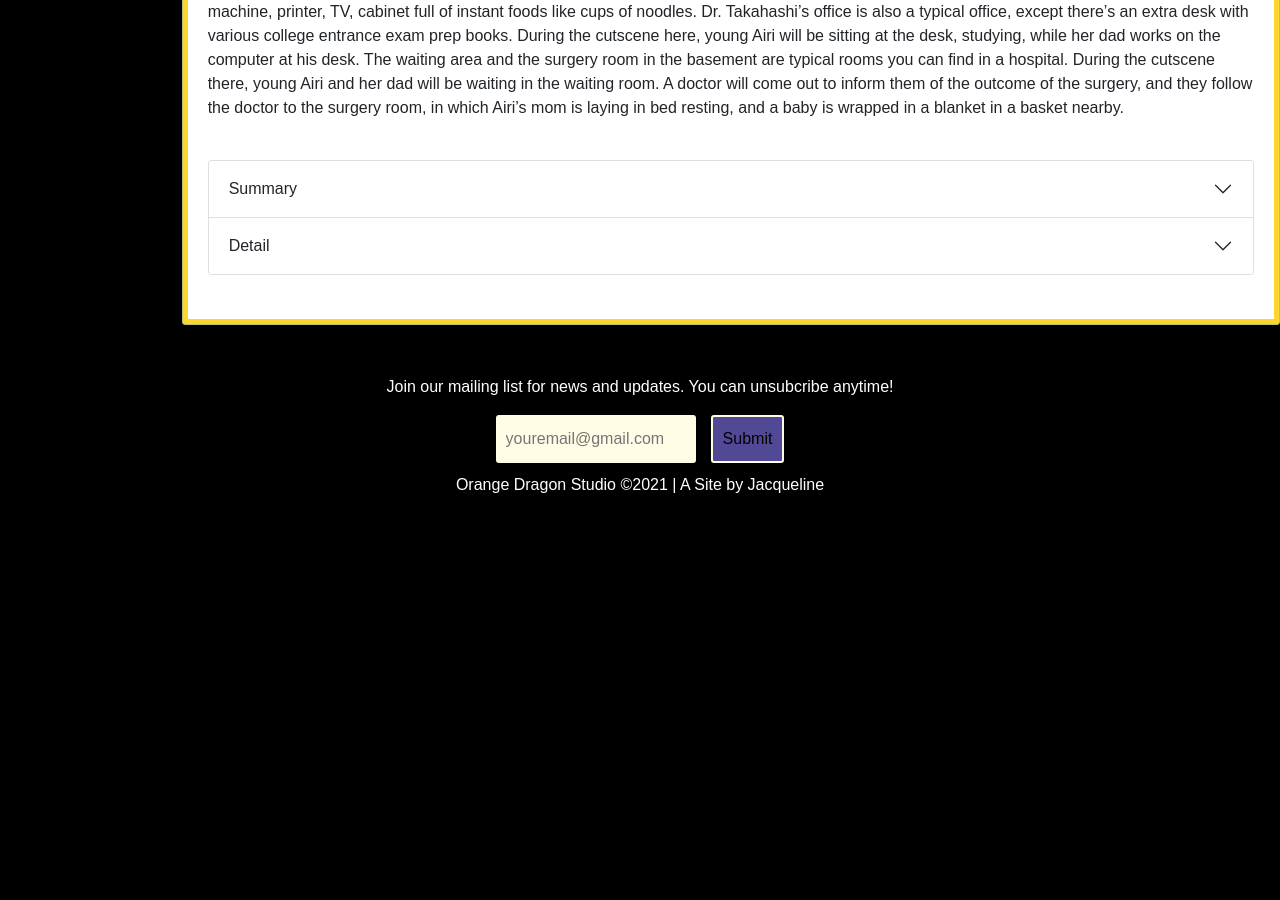
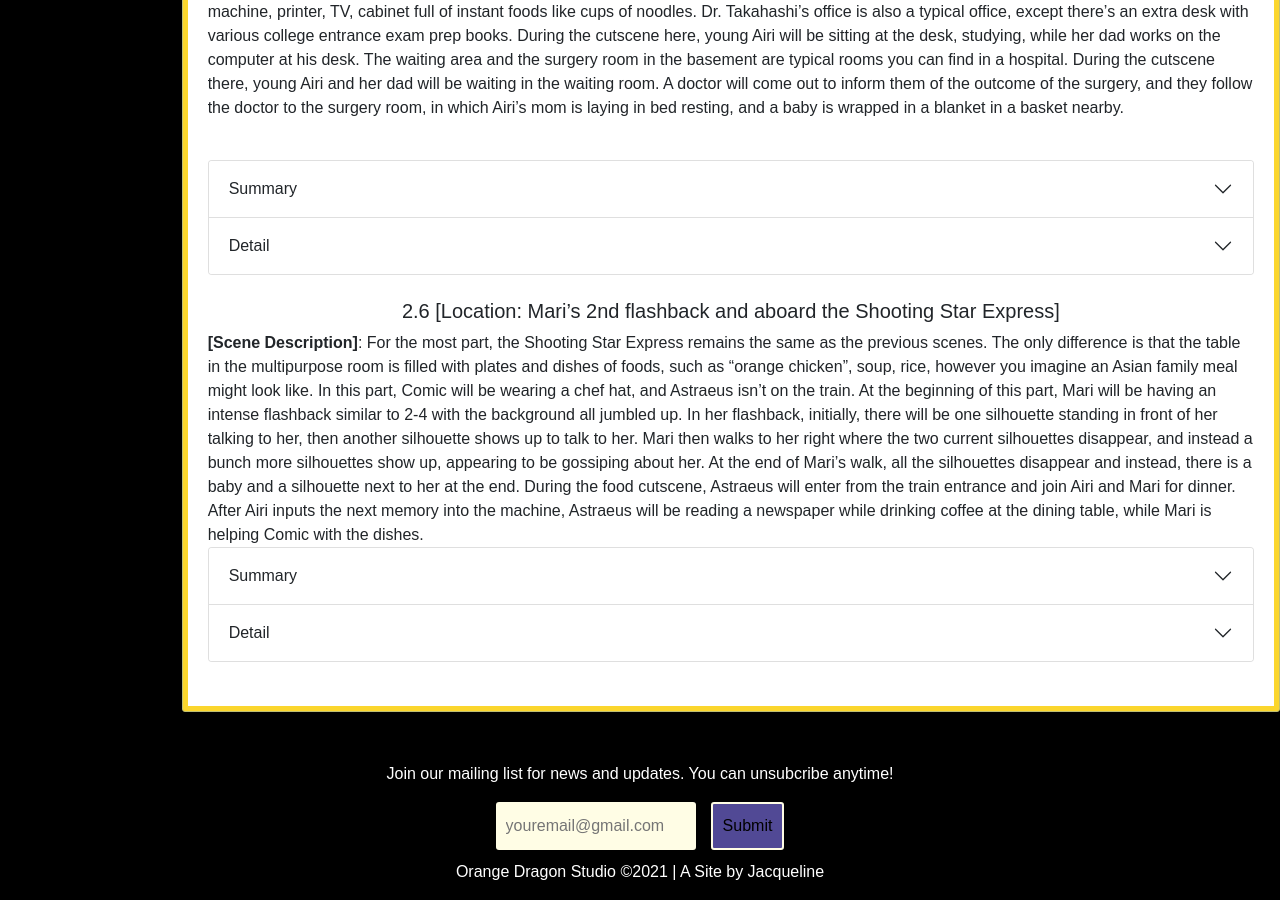
Before and after one commit to Jacquelinett/mwuaps, a Jekyll site: the page built from wiki/story/chapter2/index.html, in a window 1280 px wide and 900 px high, scrolled down 2124 px. Built offline with Jekyll 4.4.1, drawn with Linux system fonts in a browser that asks for light colours; before the commit the page ends 2637 px from its top, so only the background shows below that; some of the changed lines change nothing that is shown.

Commit message:
upload 2-6

```diff
--- /dev/null
+++ b/wiki/story/chapter2/chapter2-6.html
@@ -0,0 +1,206 @@
+<h5>2.6 [Location: Mari’s 2nd flashback and aboard the Shooting Star Express]</h5>
+
+<b>[Scene Description]</b>: For the most part, the Shooting Star Express remains the same as the previous scenes. The
+only difference is that the table in the multipurpose room is filled with plates and dishes of foods, such as “orange
+chicken”, soup, rice, however you imagine an Asian family meal might look like. In this part, Comic will be wearing a
+chef hat, and Astraeus isn’t on the train. At the beginning of this part, Mari will be having an intense flashback
+similar to 2-4 with the background all jumbled up. In her flashback, initially, there will be one silhouette standing in
+front of her talking to her, then another silhouette shows up to talk to her. Mari then walks to her right where the two
+current silhouettes disappear, and instead a bunch more silhouettes show up, appearing to be gossiping about her. At the
+end of Mari’s walk, all the silhouettes disappear and instead, there is a baby and a silhouette next to her at the end.
+During the food cutscene, Astraeus will enter from the train entrance and join Airi and Mari for dinner. After Airi
+inputs the next memory into the machine, Astraeus will be reading a newspaper while drinking coffee at the dining table,
+while Mari is helping Comic with the dishes.
+
+<br>
+<div class="accordion" id="chapter2-1">
+    <div class="accordion-item">
+        <button class="accordion-button collapsed" type="button" data-bs-toggle="collapse"
+            data-bs-target="#chapter2-1-1" aria-expanded="false" aria-controls="chapter2-1-1">
+            Summary
+        </button>
+        <div id="chapter2-1-1" class="accordion-collapse collapse" data-bs-parent="#chapter2-1">
+            <div class="accordion-body">
+                Mari has another flashback as soon as she and Airi are back on the Shooting Star Express. In her
+                flashback, she had a fight with her parents and stormed out of the room, where there are a bunch of
+                people gossiping about her. Mari sees her sister at the end of her flashback, remembers her sister’s
+                name was Ayaka, and broke down crying. Airi and Mari bond over their increasingly similar pasts,
+                motivating each other to move forward. Since the last 2 memories have been sad for Airi, Mari suggests
+                that they go to a happy memory next instead and Airi decides to go to the zoo. Airi and Mari eat, do the
+                dishes and head out.
+            </div>
+        </div>
+    </div>
+    <div class="accordion-item">
+        <button class="accordion-button collapsed" type="button" data-bs-toggle="collapse"
+            data-bs-target="#chapter2-1-2" aria-expanded="false" aria-controls="chapter2-1-2">
+            Detail
+        </button>
+        <div id="chapter2-1-2" class="accordion-collapse collapse" data-bs-parent="#chapter2-1">
+            <div class="accordion-body">
+                <p>[Scene]: Mari is having a flashback where a silhouette is talking to her:</p>
+                <ul>
+                    <li>[Mari]: “I DON’T WANT TO BE HERE DAD. I wish you weren’t my parents. All you ever do is give me
+                        homework and make me take stupid classes I don’t really care for.</li>
+                    <li>[Silhouette]: “Don’t you dare talk to me that way. I’m doing this for you. I’m trying to help
+                        you. Do you think I want someone like you at the office? No, you are a disgrace, I would rather
+                        be a beggar and have a normal kid than someone like you. But we are trying to help you so that
+                        despite what you are, you can still be a productive member of society. The least you can do is
+                        shut up, do as you are told, and stay out of everybody’s sight so you don’t bring shame on our
+                        family”</li>
+                    <li>Another silhouette appears in the background</li>
+                    <li>[Second Silhouette]: “Please listen to your father. He cares for you.”</li>
+                    <li>[Mari]: “Fuck you both”</li>
+                    <li>Mari turns around and starts running, the two silhouettes disappear and a different set of
+                        silhouettes appear instead, seemingly gossiping about Mari. Mari runs toward a silhouette
+                        standing next to the baby, and as she gets closer, she slows down. The silhouette notices Mari
+                        and tells her to “Come! Say hi to Ayaka!”</li>
+                    <li>Mari slowly walks toward the baby, drops to the ground on her knee, and starts sobbing.</li>
+                </ul>
+
+                <p>[Scene]: We cut back to Airi and Mari at the entrance of the train, Airi walks forward and starts
+                    talking without looking at Mari, who is writhing in pain, with her hand holding her head.</p>
+                <ul>
+                    <li>[Airi]: “You know, it’s kinda funny that you have a little sister. Considering how similar our
+                        pasts are, if you had a little brother too I would have believed that we are the same person
+                        from a parallel universe or something”</li>
+                    <li>Airi stretch, waiting for a response</li>
+                    <li>[Airi turns around to look at Mari]: “...Mari? MARI, ARE YOU OKAY?”</li>
+                    <li>Airi run over to Mari and shake her repeatedly, eventually Mari quickly shake her head, snap
+                        back to the present</li>
+                    <li>[Mari]: “Hey. Sorry. Yeah. I’m okay. I just… had another flashback”</li>
+                    <li>[Airi]: “Nothing to be sorry for. Are you sure you are okay? You seemed to be in pain. Were you
+                        able to remember anything?”</li>
+                    <li>[Mari]: “Yup, I’m okay, I think. And I guess so, I could remember some conversations I had with
+                        my parents, but for some reason, I can’t seem to recall their faces. And I remember my sister’s
+                        name.</li>
+                    <li>[Airi]: “I see. What was her name?”</li>
+                    <li>[Mari]: “Ayaka”</li>
+                    <li>[Airi]: “Oo, that’s a pretty name. Funnily enough, I remember hearing that name somewhere
+                        before. Can’t seem to recall it right now though”</li>
+                    <li>[Mari]: “Well, if you do remember please let me know”</li>
+                    <li>[Airi]: “I will try to remember. Was there anything else you remember? Anything that could give
+                        me an idea of where to take you next?”</li>
+                    <li>[Mari]: “Unfortunately no. But, I thought about it Airi, you don’t have to take me to places
+                        that are painful for you. Both the school and the hospital seemed to cause you emotional pain. I
+                        appreciate your help but I don’t want you to put yourself in painful memories for me”</li>
+                    <li>[Airi]: “It’s really fine Mari, those were sad memories, yes but, it’s not like it really
+                        affects me any more. It’s the past, it is what it is, I’m not going to let something like that
+                        affect me”</li>
+                    <li>[Mari]: “You are really brave Airi. You aren’t just reliving your painful memories, you are
+                        allowing yourself to be vulnerable and let someone else see it. To be honest, the more I seem to
+                        remember, the more scared I become, after all, I must have killed myself for a reason right? I
+                        can’t seem to remember all the details but it seems like… My childhood was painful. Had our
+                        situation reversed, I would probably be too ashamed and probably would have chased you out of my
+                        memory.</li>
+                    <li>[Airi]: “I think you are giving me more credit than I deserve Mari. It’s not even like I had a
+                        horrible childhood. I was always well-fed and thanks to my parents, I have a decent job at a
+                        decent company. Could it be better? Yes, but I’m not letting it bother me. I don’t know much
+                        about you Mari, and I’m sure you have your demons, but regardless of what your past is like, I
+                        hope you can find it in you to accept it and live on.</li>
+                    <li>[Mari]: “...I hope so”</li>
+                    <li>[Airi smile]: “Tell you what. Why don’t we go to the zoo next? It is probably one of my happiest
+                        childhood memories. Since Applewood is a small town, there was only one zoo in the town. so if
+                        you grew up here surely you must have come there at one point”</li>
+                    <li>[Mari smile]: “That sounds like fun! I would love to”</li>
+                    <li>[Airi]: “Alright! It is decided then. Now can we please go eat some food I’m hungry”</li>
+                    <li>[Mari’s stomach growl]: “Shit. Now that you said it, yes, I’m starving. I wonder what Comic have
+                        for us”</li>
+                </ul>
+
+                <p>[Gameplay]: It’s pretty obvious but to start the next part, the player just needs to go talk to Comic
+                    and ask if the food is ready. The foods are already on the table, but I want the player to interact
+                    with Comic instead to start the scene and save the food on the tables for optional dialogs, such as
+                    Airi observing and remarking that “the chicken meat looks… kind of weird”. I will probably add some
+                    more “fun” lore too, such as Astraeus, who isn’t on the train at the moment, forgot to put away his
+                    diary, and Airi can pick it up and read it and see some cheeky comments Astraeus wrote.</p>
+
+                <p>[Scene]: Airi and Mari are sitting at the dining table, and Comic is serving them food. Airi and Mari
+                    start eating</p>
+                <ul>
+                    <li>[Airi]: “Comic, wow, your chicken is really good. What’s your secret?”</li>
+                    <li>[Comic turns over and wink at the player, breaking the 4th wall]: “A programmer’s magic”</li>
+                    <li>[Airi]: “Huh? What kind of answer is that? You are soooo weird”</li>
+                    <li>Airi keeps on eating, a moment after, from off-screen the sound of the door opens, and after a
+                        moment Astraeus enters, walks to the table and sits down.</li>
+                    <li>[Astraeus]: “Cheers, Airi, Mari. Hope you had a great adventure so far”</li>
+                    <li>[Airi]: “It was good, and it seems like Mari is remembering a lot more with each trip. What
+                        about you? Where did you go?”</li>
+                    <li>[Astraeus]: “I had to go play detective for a lost spirit helping her find out who murdered her
+                        so she could move on. You know, typical god stuff. Pretty boring”</li>
+                    <li>[Airi]: “That sound kinda fun actually”</li>
+                    <li>[Astraeus]: “Well maybe once this is all over I might hire you as an assistant to do them for me
+                        eh?”</li>
+                    <li>[Astraeus take a bite of the “chicken”]: “OI, Comic, the bat is really good”</li>
+                    <li>[Airi coughs and spit the food reflexively]: “W...What did you say?”</li>
+                    <li>[Astraeus replies nonchalantly, taking another bite as he speaks]: “I was complimenting Comic’s
+                        cooking, his bat meat is outstanding this time. Very juicy”</li>
+                    <li>[Airi]: “T...This is bat meat?”</li>
+                    <li>[Comic make a face and start waddling backward]: “...Oh boy oh geez all of the sudden I need to
+                        go to the bathroom, talk to you in a bit”</li>
+                    <li>[NOTICE: IF AIRI INTERACTED WITH COMIC IN 2-4 AND ASKED HIM WHAT HE IS PREPPING, THE FOLLOWING
+                        DIALOG HAPPEN]</li>
+                    <li>[Airi]: “But… you told me you were hunting a ‘ferocious bird’, your word exactly… I thought bird
+                        mean chicken in context”</li>
+                    <li>[Comic]: “No comment”</li>
+                    <li>[Airi put her chopstick down and just stop eating completely]: “I see”</li>
+                    <li>[Airi look over at Mari, who is still eating happily]: “Mari wtf how can you still eat after
+                        that?”</li>
+                    <li>[Mari put more food in her mouth and answer without looking at Airi]: “Food is good. Taste like
+                        chicken”</li>
+                    <li>[Airi glares at Mari]: “I see… well. I think I’m full now. I’m gonna… go uh… OH. I’m gonna go
+                        input my memory into the machine. See you guys later”</li>
+                    <li>[Mari doesn’t stop eating]: “Your loss Airi. Food is good”</li>
+                </ul>
+
+                <p>[Gameplay]: Mari is NOT with Airi for the time being. As the dialog suggests, the player needs to go
+                    input the 3rd memory, which is now a 4x3 sliding puzzle of a zoo with a giraffe. Once that is done,
+                    Airi will remark that she should go grab Mari to head to the next destination. The player can now
+                    optionally talk to Astraeus for some more lore story, or talk to Mari, who’s helping Comic with the
+                    dishes.</p>
+
+                <p>[Scene]: Airi join in with Mari and Comic on doing the dishes</p>
+                <ul>
+                    <li>[Comic]: “Was the food really that bad, Airi?”</li>
+                    <li>[Airi sigh]: “No. It does taste good, I did enjoy it before I found out what it was…”</li>
+                    <li>[Comic]: “I see”</li>
+                    <li>[Airi]: “Sorry, I didn’t mean any offense, it just I’m not used to it”</li>
+                    <li>[Comic]: “None taken. Tell you what, finish the dishes for me and we can call it even”</li>
+                    <li>[Airi]: “Deal”</li>
+                    <li>[Comic]: “I will leave you two to it then”</li>
+                    <li>Comic walks away, leaving Mari and Airi to do the dishes</li>
+                    <li>[Airi]: “The machine is all set up and ready to go, Mari, whenever you are good to go”</li>
+                    <li>[Mari]: “Thank you. Let’s go once we finish this”</li>
+                    <li>A moment of silent pass by</li>
+                    <li>[Airi blushes]: “Says, Mari, what you said back there, about me being brave and all that. Did
+                        you really mean it?”</li>
+                    <li>[Mari]: “Yeah, of course, you are showing your vulnerable past to a complete stranger, if that
+                        isn’t brave, I don’t know what that is</li>
+                    <li>[Airi]: “I was just trying to be cool so I brushed it off earlier, but I really appreciate it.
+                        It is a bit hard to relive through some of these memories. It makes me a bit angry even to
+                        remember some of the stuff that my parents did. I try to not blame them and put on a brave face
+                        but, it stings sometimes.</li>
+                    <li>[Mari]: “I know what you mean. Good intentions don’t always mean good outcomes. From what I have
+                        seen so far you definitely had a rough childhood, despite what you may think. You should be
+                        proud of yourself.</li>
+                    <li>[Airi blush]: “Y...you flatter me”</li>
+                    <li>[Mari]: “It’s the truth. If only I have the strength to face my past head-on… maybe then I
+                        wouldn’t be here today”</li>
+                    <li>[Airi]: “We don’t know why you suicided, Mari. Maybe you did have the strength but the
+                        circumstance was just really bad. And regardless of the reason, you have the chance to fix it
+                        now, Mari”</li>
+                    <li>[Mari]: “I guess so”</li>
+                    <li>Another moment of silence</li>
+                    <li>[Airi]: “Whew, we are finally done. Let’s go?”</li>
+                    <li>[Mari]: “Yep. Let’s go”</li>
+                </ul>
+
+                <p>[Gameplay]: Mari is back in Airi’s party, and will follow Airi wherever she goes. To wrap up this
+                    part, the player just needs to take Airi to the machine and select the new memory.</p>
+
+            </div>
+        </div>
+    </div>
+</div>
+
+<br>
--- a/wiki/story/chapter2/index.html
+++ b/wiki/story/chapter2/index.html
@@ -9,3 +9,4 @@ title: An Airi To The Past
 {% include_relative chapter2-3.html %}
 {% include_relative chapter2-4.html %}
 {% include_relative chapter2-5.html %}
+{% include_relative chapter2-6.html %}
```
